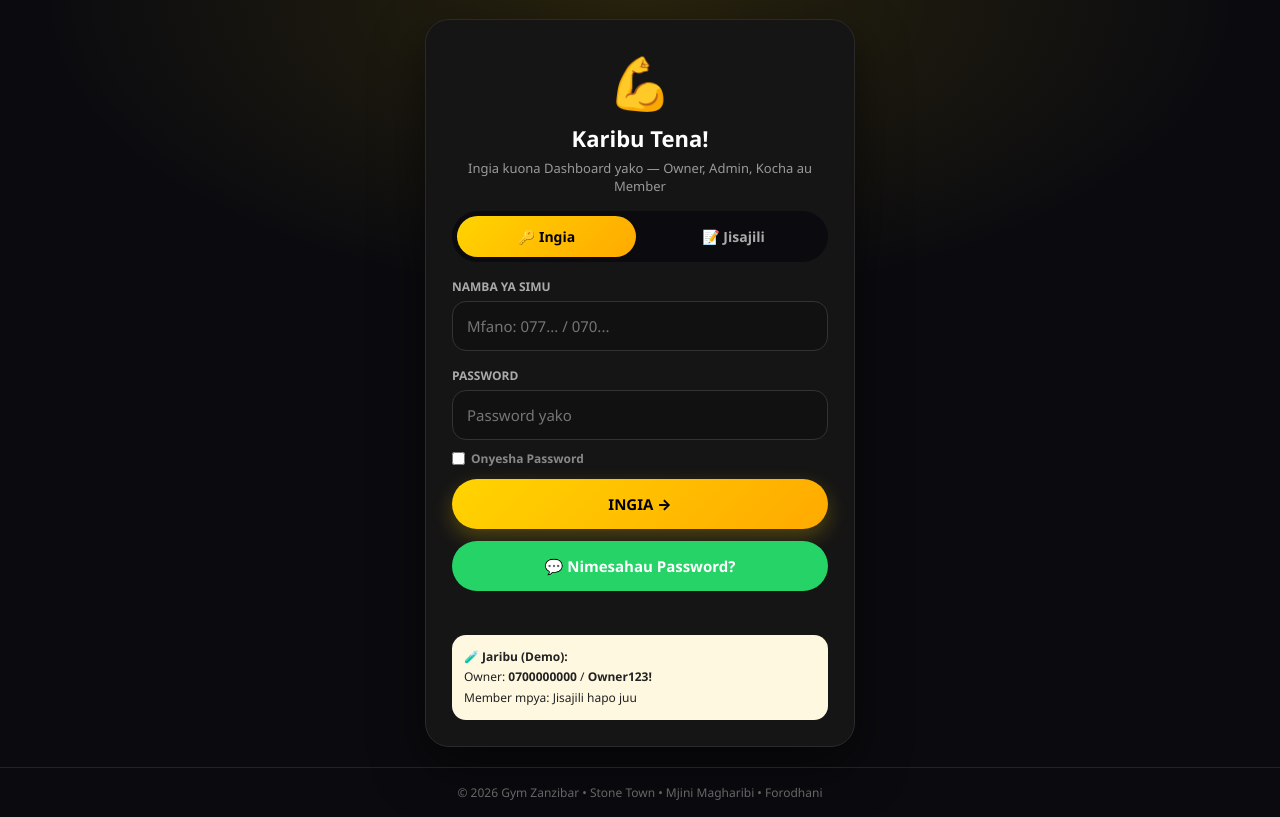
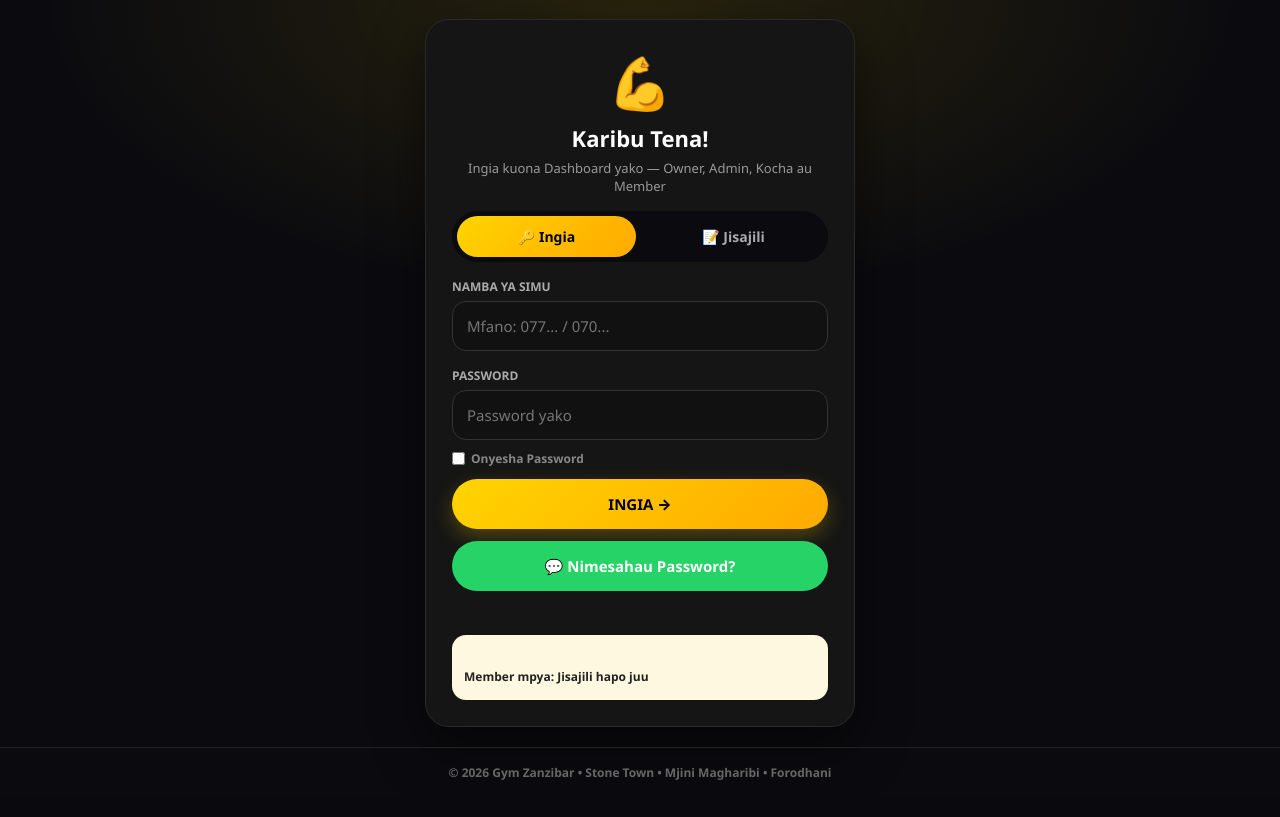
Before and after one commit to khadija05/gym_groups, a Spring Boot app: page /login.html in a window 1280 px wide. Shown: the part 52-869 px from the top of the page. After the commit the page ends 832 px from the top, so only its background shows below. Run offline with Spring Boot 4, Linux system fonts and the light colour scheme; the visitor is signed in with stand-in values (Sample User, id 1); some of the project's set-up classes (security, data sources, template engines, error pages and the like) are left out, and stand-ins take their place.

Commit message:
Update login.html

```diff
--- a/src/main/resources/static/login.html
+++ b/src/main/resources/static/login.html
@@ -71,7 +71,7 @@ input:focus{border-color:#FFD400}
     <button class="btn btn-yellow" onclick="register()">JISAJILI →</button>
   </div>
   <p id="msg"></p>
-  <div class="demo"><b>🧪 Jaribu (Demo):</b><br>Owner: <b>0700000000</b> / <b>Owner123!</b><br>Member mpya: Jisajili hapo juu</div>
+  <div class="demo"><b><br>Member mpya: Jisajili hapo juu</div>
 </div></div>
 <div class="footer">© 2026 Gym Zanzibar • Stone Town • Mjini Magharibi • Forodhani</div>
 <script>
```
